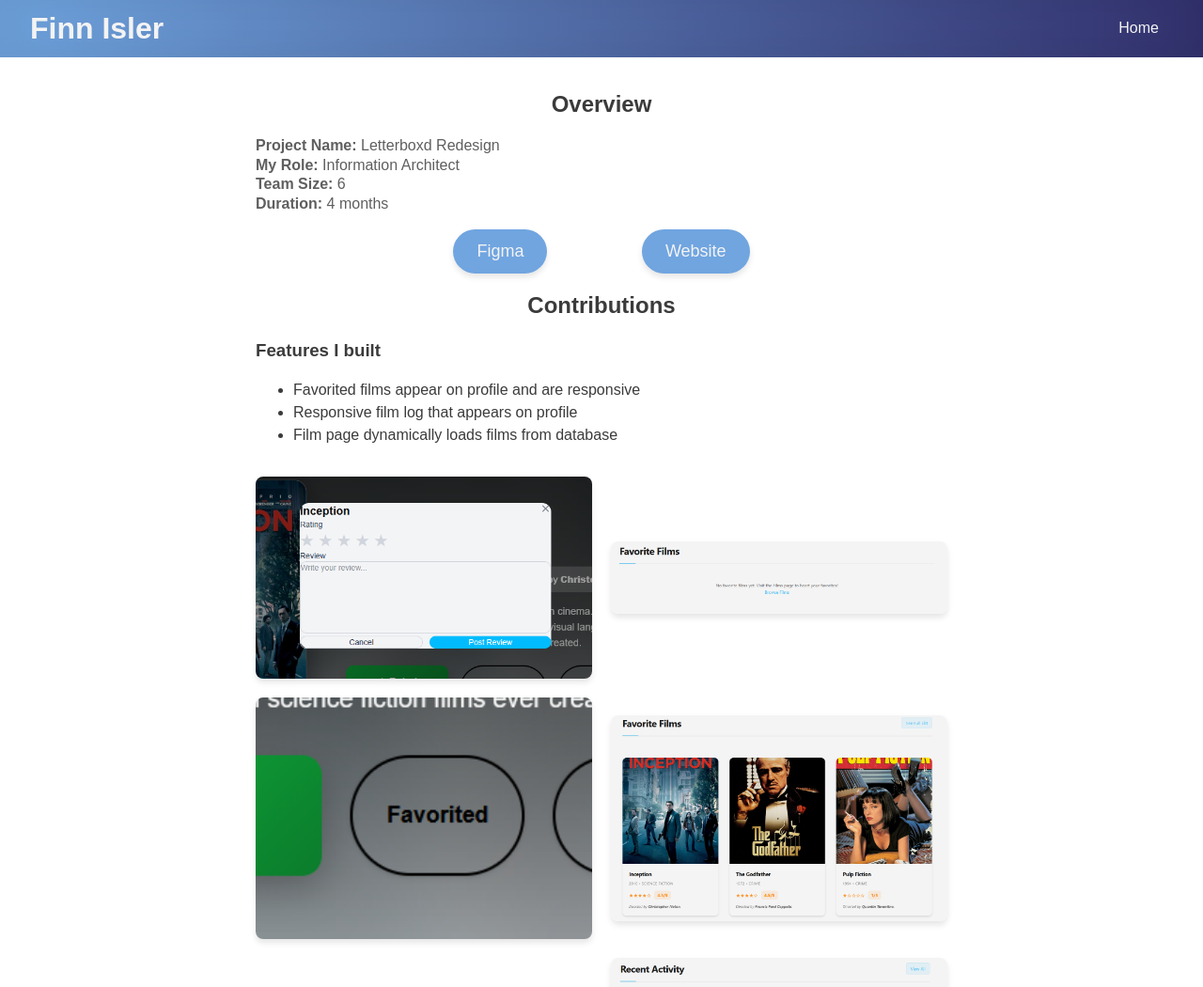
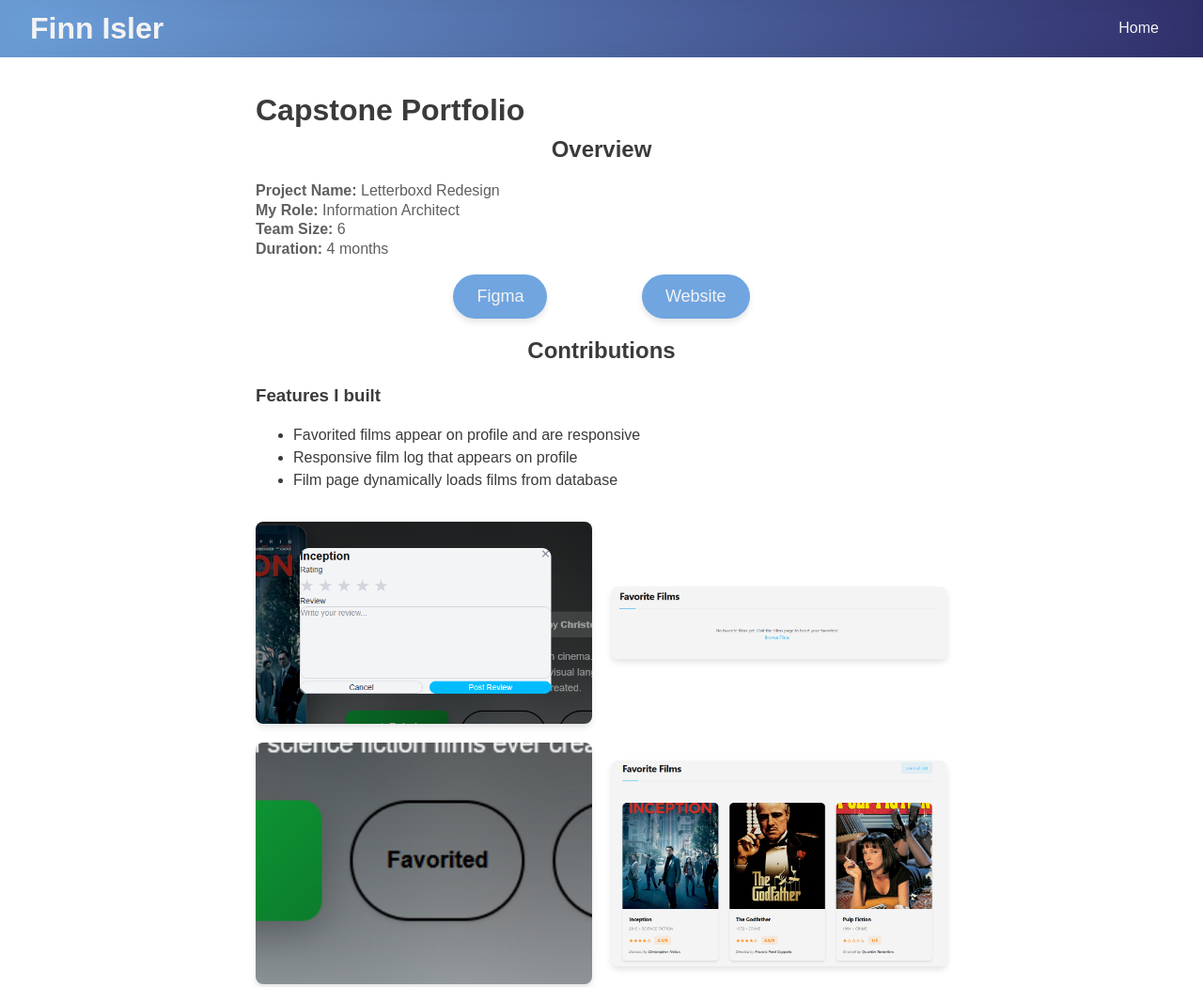
Before and after one commit to Finn-Isler1/capstone_portfolio, a plain HTML site: page index.html in a window 1280 px wide. Shown: the top 1050 px of the page at 94% size. Drawn offline with Linux system fonts and the light colour scheme.

Commit message:
Update index.html

```diff
--- a/index.html
+++ b/index.html
@@ -15,6 +15,7 @@
       </nav>
     </header>
     <main>
+        <h1>Capstone Portfolio</h1>
       <section>
         <h2>Overview</h2>
         <p><b>Project Name:</b> Letterboxd Redesign</p>
```
